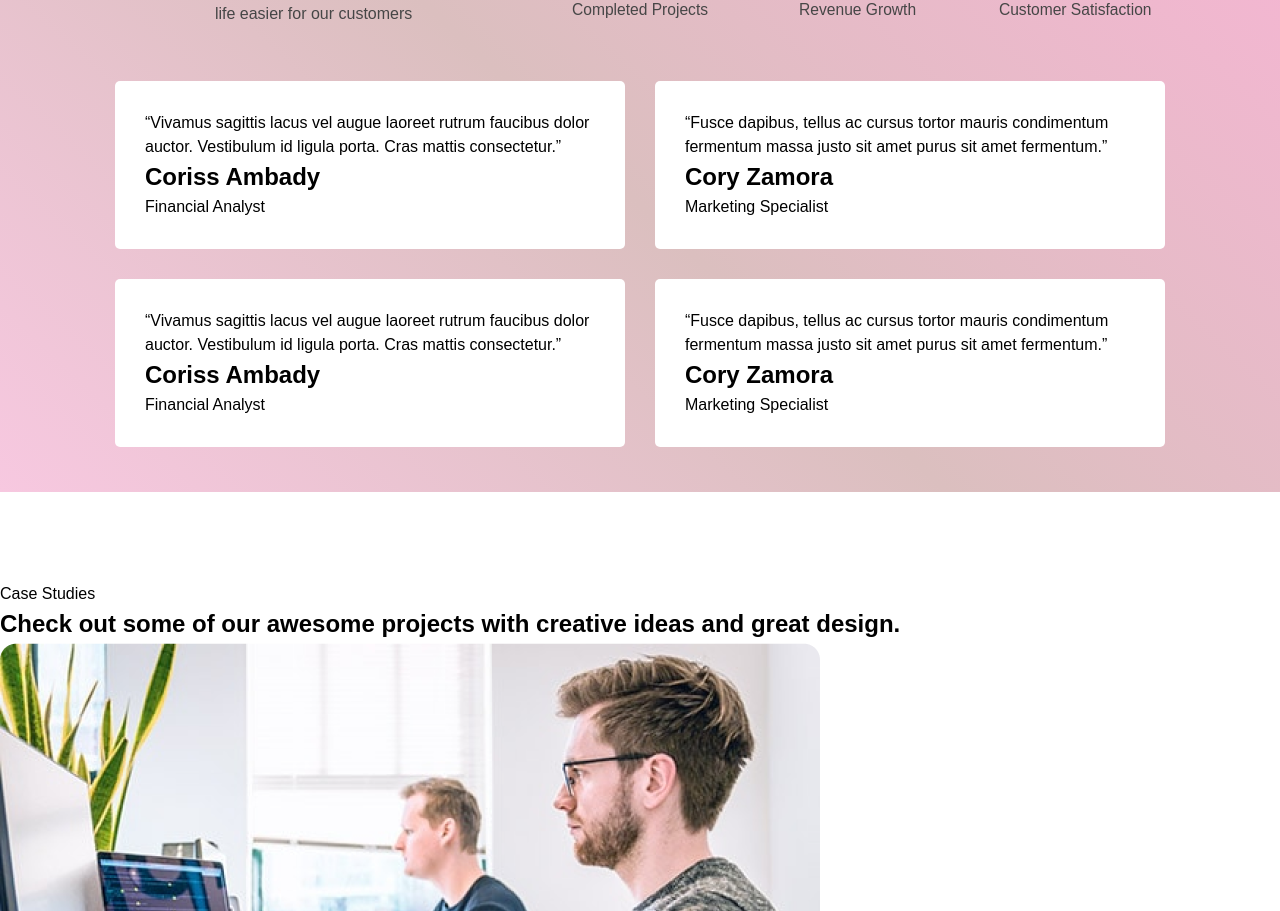
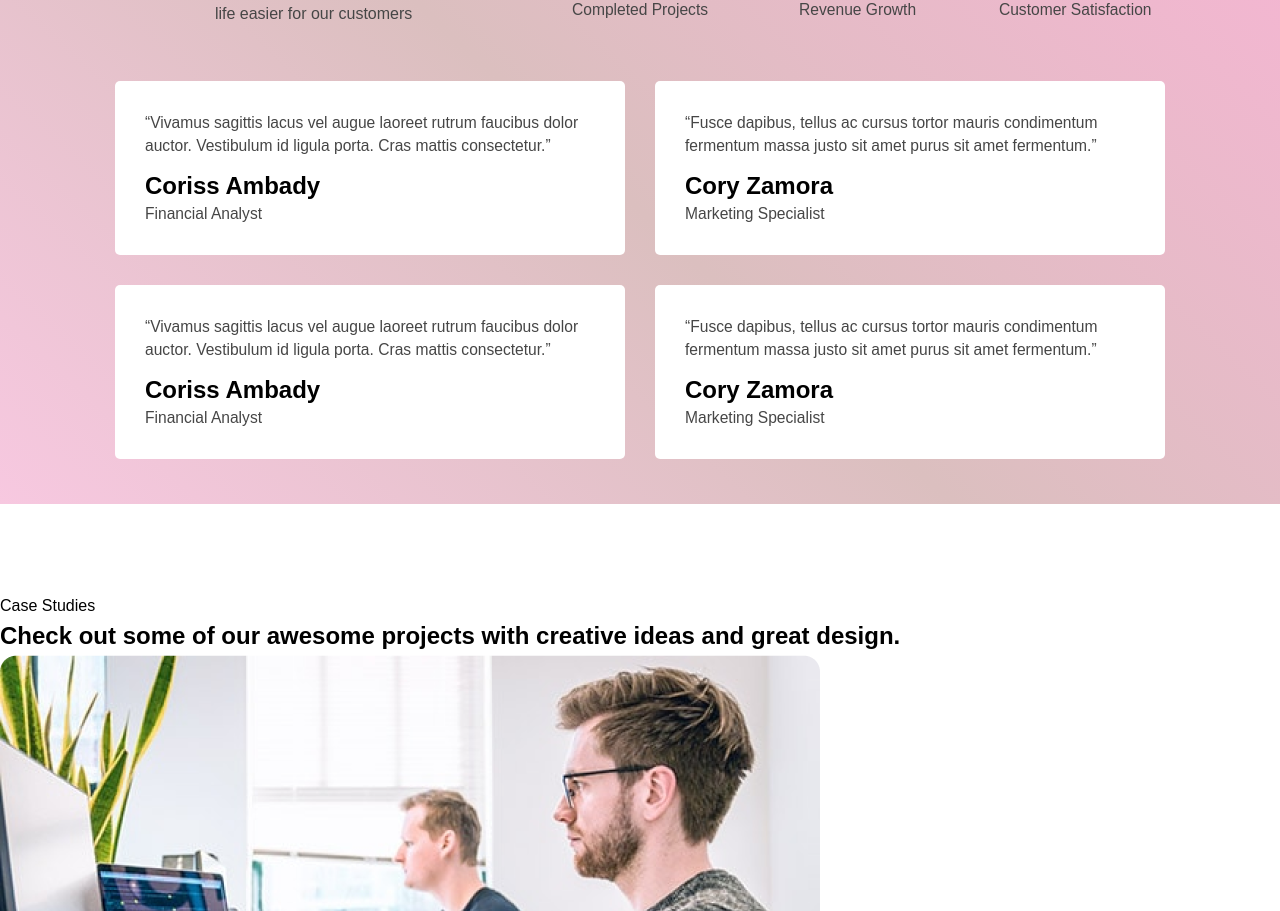
Before and after one commit to Hizmy-M/React-Projects, a React (Vite) app in the folder 05.terraConnect-web/: page / in a window 1280 px wide. Shown: the part 2640-3551 px from the top of the page. Built offline with nearby package versions, Linux system fonts and the light colour scheme; a web font is replaced by a local one.

Commit message:
reviewsection typography fixed

```diff
--- a/05.terraConnect-web/src/index.css
+++ b/05.terraConnect-web/src/index.css
@@ -355,7 +355,17 @@ body {
   padding: 30px;
   background-color: white;
   border-radius: 5px;
+}
 
+.review__two-card p {
+  font-size: var(--fs-small);
+  color: var(--font-color-grey);
+}
+
+.review__two-card h2 {
+  font-size: var(--fs-h3);
+  margin-top: 10px;
+  margin-bottom: -2px;
 }
 
 /* review-section-end */
```
